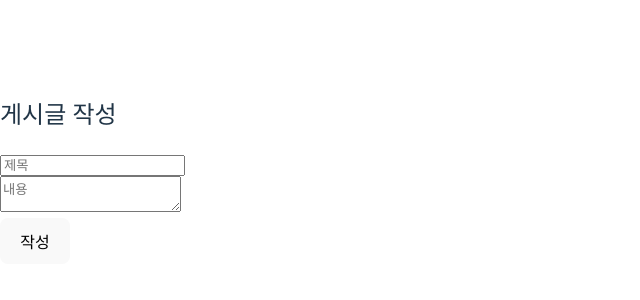
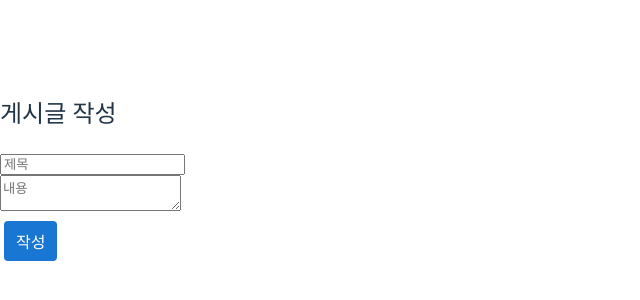
Before and after one commit to yawning5/studyfront, a React (Vite) app: page /board/write in a window 1280 px wide. Shown: the part 230-530 px from the top of the page, without its empty margins (0-640 px from the left). Built offline with nearby package versions, Linux system fonts and the light colour scheme.

Commit message:
feat: 공통 컴포넌트 Button 추가

```diff
--- /dev/null
+++ b/src/components/Button.tsx
@@ -0,0 +1,29 @@
+type ButtonProps = {
+    children: React.ReactNode;
+    onClick?: () => void;
+    type?: "button" | "submit";
+    disabled?: boolean;
+};
+
+function Button({ children, onClick, type = "button", disabled }: ButtonProps) {
+    return (
+        <button
+            type={type}
+            onClick={onClick}
+            disabled={disabled}
+            style={{
+                padding: "8px 12px",
+                margin: "4px",
+                backgroundColor: "#1976d2",
+                color: "#fff",
+                border: "none",
+                borderRadius: "4px",
+                cursor: disabled ? "not-allowed" : "pointer"
+            }}
+        >
+            {children}
+        </button>
+    )
+}
+
+export default Button;
--- a/src/pages/BoardDetailPage.tsx
+++ b/src/pages/BoardDetailPage.tsx
@@ -5,6 +5,7 @@ import { postComment } from "../api/comment";
 import type { Board } from "../types/Board";
 import { deleteBoard } from "../api/board";
 import { useNavigate } from "react-router-dom";
+import Button from "../components/Button";
 
 function BoardDetailPage() {
     const navigate = useNavigate();
@@ -92,10 +93,10 @@ function BoardDetailPage() {
                     onChange={(e) => setCommentInput(e.target.value)}
                     placeholder="댓글을 입력하세요"
                     /><br />
-                <button onClick={handleCommentSubmit}>댓글 작성</button>
+                <Button onClick={handleCommentSubmit}>댓글 작성</Button>
             </div>
             {/* 삭제 버튼 */}
-            <button onClick={handleDelete}>삭제</button>
+            <Button onClick={handleDelete}>삭제</Button>
         </div>
     );
 }
--- a/src/pages/BoardEditPage.tsx
+++ b/src/pages/BoardEditPage.tsx
@@ -2,6 +2,7 @@ import { useEffect, useState } from "react";
 import { useParams, useNavigate } from "react-router-dom";
 import { fetchBoardById, patchBoard } from "../api/board";
 import type { Board, BoardWriteInput } from "../types/Board";
+import Button from "../components/Button";
 
 function BoardEditPage() {
     const { id } = useParams();
@@ -62,7 +63,7 @@ function BoardEditPage() {
                     onChange={handleChange}
                     placeholder="내용"
                 /><br />
-                <button type="submit">수정하기</button>
+                <Button type="submit">수정하기</Button>
             </form>
         </div>
     );
--- a/src/pages/BoardWritePage.tsx
+++ b/src/pages/BoardWritePage.tsx
@@ -1,6 +1,7 @@
 import { useState } from "react";
 import { postBoard } from "../api/board";
 import type { BoardWriteInput } from "../types/Board";
+import Button from "../components/Button";
 
 function BoardWritePage() {
     const [form, setForm] = useState<BoardWriteInput>({
@@ -43,7 +44,7 @@ function BoardWritePage() {
                 onChange={handleChange}
                 placeholder="내용"
                 /><br />
-                <button type="submit">작성</button>
+                <Button type="submit">작성</Button>
             </form>
         </div>
     );
--- a/src/pages/LoginPage.tsx
+++ b/src/pages/LoginPage.tsx
@@ -2,6 +2,7 @@ import React, { useState } from "react";
 import { login } from "../api/auth";
 import { setAuthToken } from "../api/auth";
 import type { LoginInput } from "../types/Auth";
+import Button from "../components/Button";
 
 
 function LoginPage() {
@@ -51,7 +52,7 @@ function LoginPage() {
                     onChange={handleChange}
                     placeholder="비밀번호"
                     /><br />
-                    <button type="submit">로그인</button>
+                    <Button type="submit">로그인</Button>
             </form>
         </div>
     );
```
